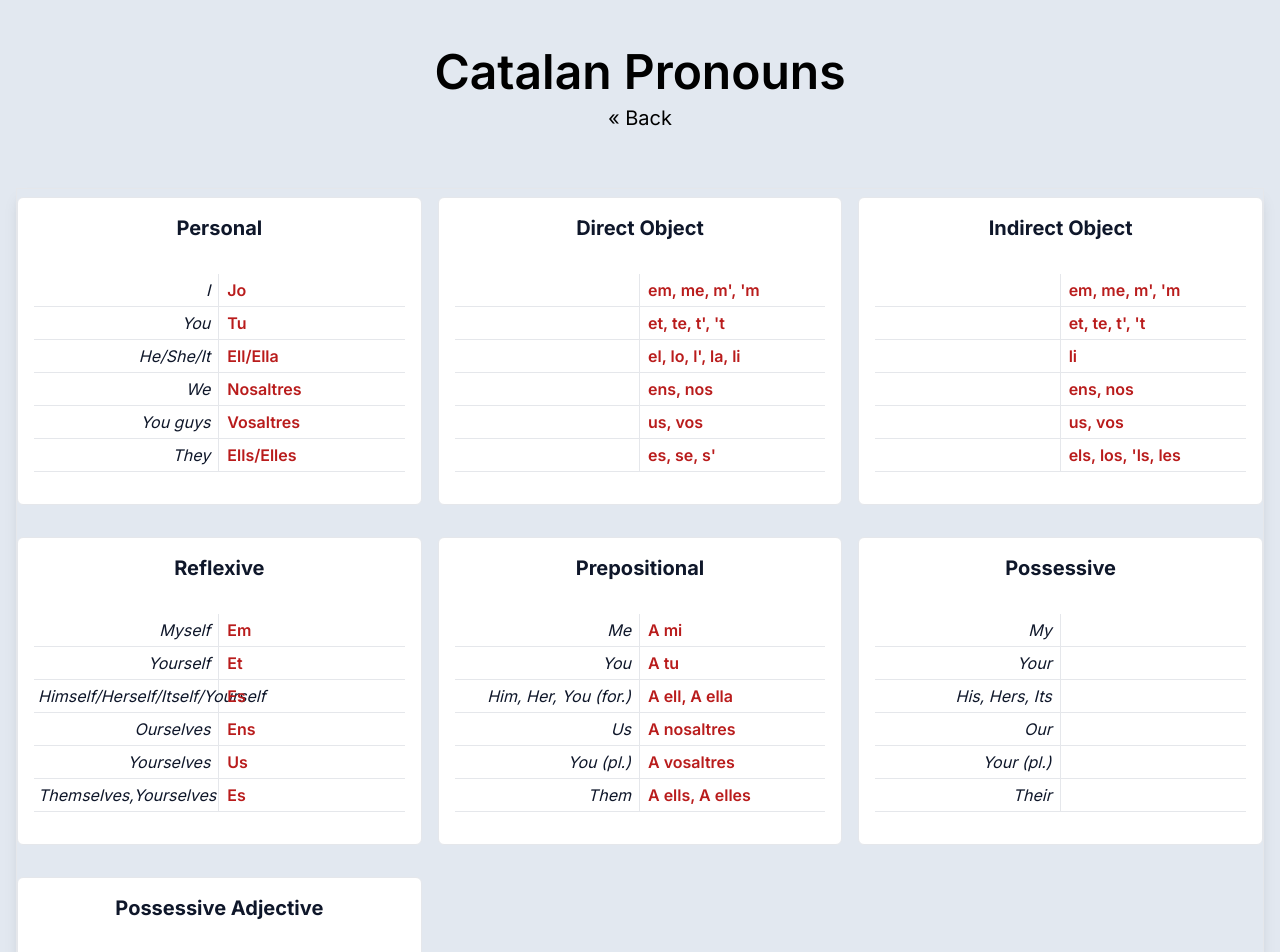
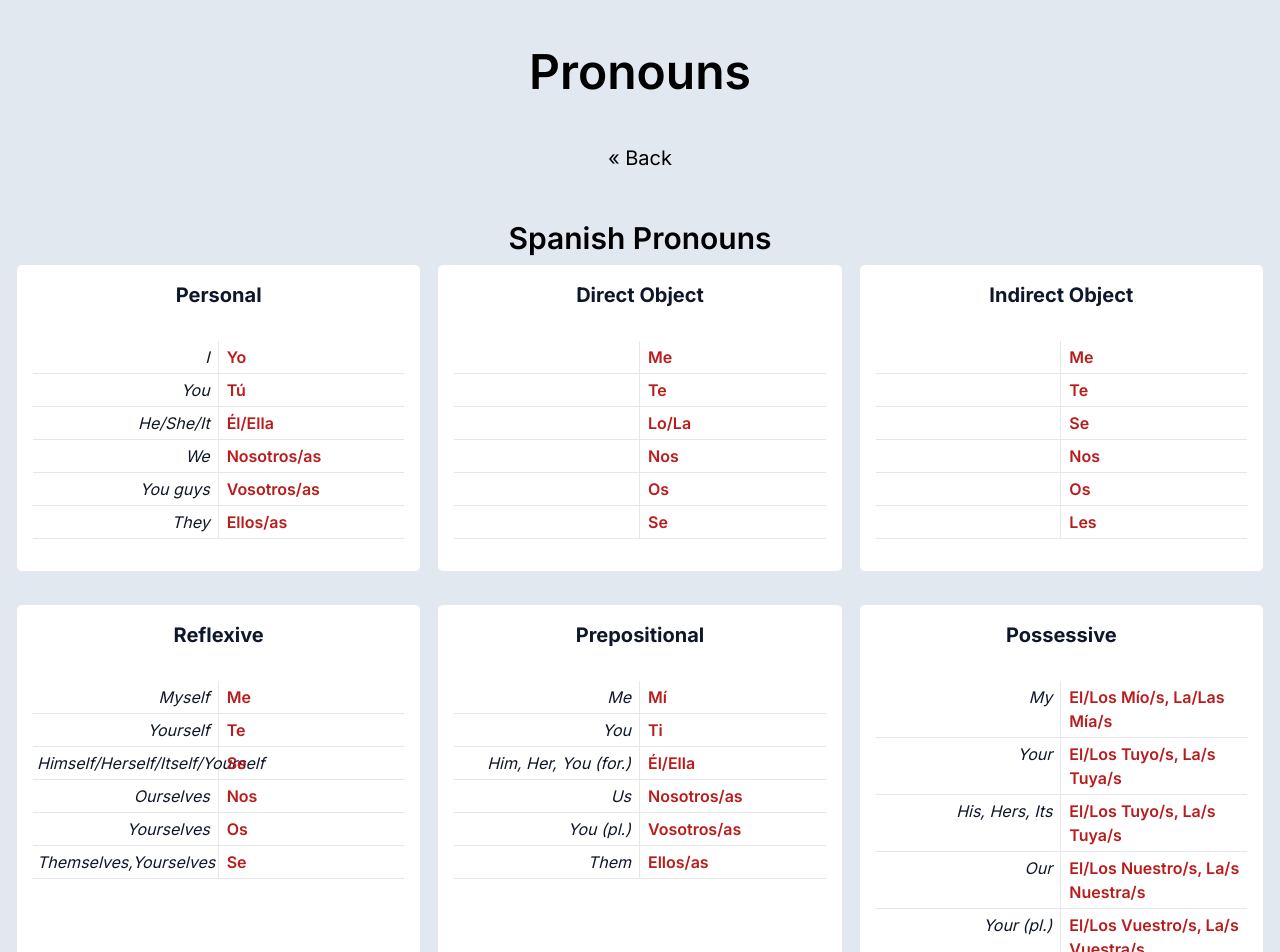
Before and after one commit to razzle-dazzle/languages-helper, a Next.js app: page /pronouns in a window 1280 px wide. Shown: the top 952 px of the page. Built offline with nearby package versions, Linux system fonts and the light colour scheme.

Commit message:
Pronouns

```diff
--- /dev/null
+++ b/app/pronouns/PronounTable.tsx
@@ -0,0 +1,79 @@
+import { PronounTypes, PronounsMap } from "@/data/pronouns.model";
+import myPronounsService from "@/services/pronouns.service";
+
+type PronounCardProps = {
+  pronouns: PronounsMap;
+  reference: PronounsMap;
+  title: string;
+};
+const PronounCard = ({ pronouns, reference, title }: PronounCardProps) => {
+  const engStyles = "text-right p-1 pr-2 border-b border-r italic";
+  const langStyles = "text-red-700 font-semibold p-1 pl-2 border-b";
+  return (
+    <div className="border my-2 rounded-md bg-white">
+      <h2 className="font-bold text-xl text-center my-4">{title}</h2>
+      <div className="grid p-4 mb-4 grid-cols-2">
+        <div className={engStyles}>{reference.S1}</div>
+        <div className={langStyles}>{pronouns.S1}</div>
+        <div className={engStyles}>{reference.S2}</div>
+        <div className={langStyles}>{pronouns.S2}</div>
+        <div className={engStyles}>{reference.S3}</div>
+        <div className={langStyles}>{pronouns.S3}</div>
+
+        <div className={engStyles}>{reference.P1}</div>
+        <div className={langStyles}>{pronouns.P1}</div>
+        <div className={engStyles}>{reference.P2}</div>
+        <div className={langStyles}>{pronouns.P2}</div>
+        <div className={engStyles}>{reference.P3}</div>
+        <div className={langStyles}>{pronouns.P3}</div>
+      </div>
+    </div>
+  );
+};
+
+type PronounTableProps = {
+  pronoun: Record<PronounTypes, PronounsMap>;
+};
+
+export default function PronounTable({ pronoun }: PronounTableProps) {
+  const english = myPronounsService.getList("EN");
+  return (
+    <div className="grid grid-cols-1 md:grid-cols-2 xl:grid-cols-3 2xl:grid-cols-4 justify-center align-middle gap-4 mb-4">
+      <PronounCard
+        title="Personal"
+        pronouns={pronoun.personal}
+        reference={english.personal}
+      ></PronounCard>
+      <PronounCard
+        title="Direct Object"
+        pronouns={pronoun.direct}
+        reference={english.direct}
+      ></PronounCard>
+      <PronounCard
+        title="Indirect Object"
+        pronouns={pronoun.indirect}
+        reference={english.indirect}
+      ></PronounCard>
+      <PronounCard
+        title="Reflexive"
+        pronouns={pronoun.reflexive}
+        reference={english.reflexive}
+      ></PronounCard>
+      <PronounCard
+        title="Prepositional"
+        pronouns={pronoun.prepositional}
+        reference={english.prepositional}
+      ></PronounCard>
+      <PronounCard
+        title="Possessive"
+        pronouns={pronoun.possessive}
+        reference={english.possessive}
+      ></PronounCard>
+      <PronounCard
+        title="Possessive Adjective"
+        pronouns={pronoun.possessiveAdjective}
+        reference={english.possessiveAdjective}
+      ></PronounCard>
+    </div>
+  );
+}
--- a/app/pronouns/page.tsx
+++ b/app/pronouns/page.tsx
@@ -1,93 +1,33 @@
-import { PronounsMap } from "@/data/pronouns.model";
 import myPronounsService from "@/services/pronouns.service";
 import Link from "next/link";
+import PronounTable from "./PronounTable";
 
 // More: https://www.reddit.com/media?url=https%3A%2F%2Fi.redd.it%2Frrbr3hn3qzx61.png
 
 export default function Page() {
-  const data = myPronounsService.getList('CA');
-  const english = myPronounsService.getList('EN');
+  const spanish = myPronounsService.getList("ES");
+  const catalan = myPronounsService.getList("CA");
 
   return (
     <main className="flex min-h-screen flex-col items-center justify-start px-4">
-      <h1 className="text-5xl font-semibold text-black dark:text-white text-center mt-12">
-        Catalan Pronouns
+      <h1 className="text-5xl font-semibold text-black dark:text-white text-center my-12">
+        Pronouns
       </h1>
-      <div className="text-black my-2">
+      <div className="text-black">
         <Link className="text-xl text-black dark:text-white" href={"/"}>
           &laquo; Back
         </Link>
       </div>
-      <div className="max-w-[1800px] w-full border shadow-lg my-12">
-        <div className="grid grid-cols-1 md:grid-cols-2 xl:grid-cols-3 2xl:grid-cols-4 justify-center align-middle gap-4">
-          <PronounTable
-            title="Personal"
-            pronouns={data.personal}
-            reference={english.personal}
-          ></PronounTable>
-          <PronounTable
-            title="Direct Object"
-            pronouns={data.direct}
-            reference={english.direct}
-          ></PronounTable>
-          <PronounTable
-            title="Indirect Object"
-            pronouns={data.indirect}
-            reference={english.indirect}
-          ></PronounTable>
-          <PronounTable
-            title="Reflexive"
-            pronouns={data.reflexive}
-            reference={english.reflexive}
-          ></PronounTable>
-          <PronounTable
-            title="Prepositional"
-            pronouns={data.prepositional}
-            reference={english.prepositional}
-          ></PronounTable>
-          <PronounTable
-            title="Possessive"
-            pronouns={data.possessive}
-            reference={english.possessive}
-          ></PronounTable>
-          <PronounTable
-            title="Possessive Adjective"
-            pronouns={data.possessiveAdjective}
-            reference={english.possessiveAdjective}
-          ></PronounTable>
-        </div>
+      <div className="max-w-[1800px] w-full">
+        <h2 className="text-3xl font-semibold text-black dark:text-white text-center mt-12">
+          Spanish Pronouns
+        </h2>
+        <PronounTable pronoun={spanish}></PronounTable>
+        <h2 className="text-3xl font-semibold text-black dark:text-white text-center mt-12">
+          Catalan Pronouns
+        </h2>
+        <PronounTable pronoun={catalan}></PronounTable>
       </div>
     </main>
   );
 }
-
-type PronounTableProps = {
-  pronouns: PronounsMap;
-  reference: PronounsMap;
-  title: string;
-};
-const PronounTable = ({ pronouns, reference, title }: PronounTableProps) => {
-  const engStyles = 'text-right p-1 pr-2 border-b border-r italic';
-  const langStyles = 'text-red-700 font-semibold p-1 pl-2 border-b';
-  return (
-    <div className='border my-2 rounded-md bg-white'>
-      <h2 className="font-bold text-xl text-center my-4">{title}</h2>
-      <div className="grid p-4 mb-4 grid-cols-2">
-
-        <div className={engStyles}>{reference.S1}</div>
-        <div className={langStyles}>{pronouns.S1}</div>
-        <div className={engStyles}>{reference.S2}</div>
-        <div className={langStyles}>{pronouns.S2}</div>
-        <div className={engStyles}>{reference.S3}</div>
-        <div className={langStyles}>{pronouns.S3}</div>
-
-        <div className={engStyles}>{reference.P1}</div>
-        <div className={langStyles}>{pronouns.P1}</div>
-        <div className={engStyles}>{reference.P2}</div>
-        <div className={langStyles}>{pronouns.P2}</div>
-        <div className={engStyles}>{reference.P3}</div>
-        <div className={langStyles}>{pronouns.P3}</div>
-      </div>
-    </div>
-  );
-};
--- a/services/pronouns.service.ts
+++ b/services/pronouns.service.ts
@@ -1,9 +1,9 @@
 import { pronounsCA, pronounsES, pronounsEN } from "@/data/pronouns";
-import { PronounTypes } from "@/data/pronouns.model";
+import { PronounTypes, PronounsMap } from "@/data/pronouns.model";
 import { Language } from "@/data/types";
 
 class PronounsService {
-  getList(lang: Language) {
+  getList(lang: Language): Record<PronounTypes, PronounsMap> {
     switch (lang) {
       case "CA":
         return pronounsCA;
```
